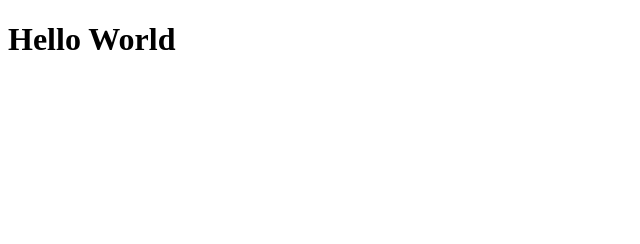
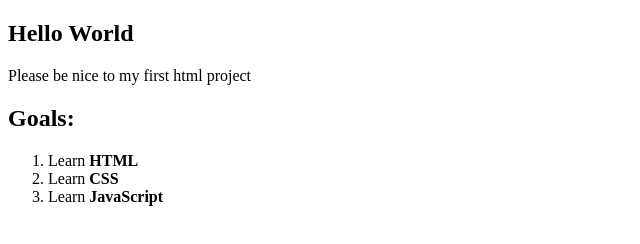
Before and after one commit to Treethon/learning-html, a plain HTML site: page index.htm in a window 1280 px wide. Shown: the whole page, without its empty margins (0-640 px from the left). Drawn offline with Linux system fonts and the light colour scheme.

Commit message:
barebones html site

```diff
--- a/index.htm
+++ b/index.htm
@@ -1,11 +1,22 @@
 <!DOCTYPE html>
 <html lang="en">
-<head>
-    <meta charset="UTF-8">
-    <meta name="viewport" content="width=device-width, initial-scale=1.0">
-    <title>Nino's Site</title>
+<head> <!-- Header where metadata exists -->
+    <meta charset="UTF-8"> <!-- Encoding -->
+    <meta name="viewport" content="width=device-width, initial-scale=1.0"> <!-- Makes fit to screen size -->
+    <meta name="description" content="This website is Treethon's personal html project">
+    <meta name="author" content="Treethon">
+    <title>Treethon's Site</title>
 </head>
 <body>
-    <h1>Hello World</h1>
+    <section> <!-- Section 1 -->
+        <h1>Hello World</h1> <!-- Heading 1 -->
+        <p>Please be nice to my first html project</p> <!-- Paragraph -->
+        <h2>Goals:</h2> <!-- Heading 2 -->
+        <ol>  <!-- Ordered list -->
+            <li>Learn <strong>HTML</strong></li> <!-- List item -->
+            <li>Learn <strong>CSS</strong></li> <!-- Strong to emphatize -->
+            <li>Learn <strong>JavaScript</strong></li>
+        </ol>
+    </section>
 </body>
 </html>
```
